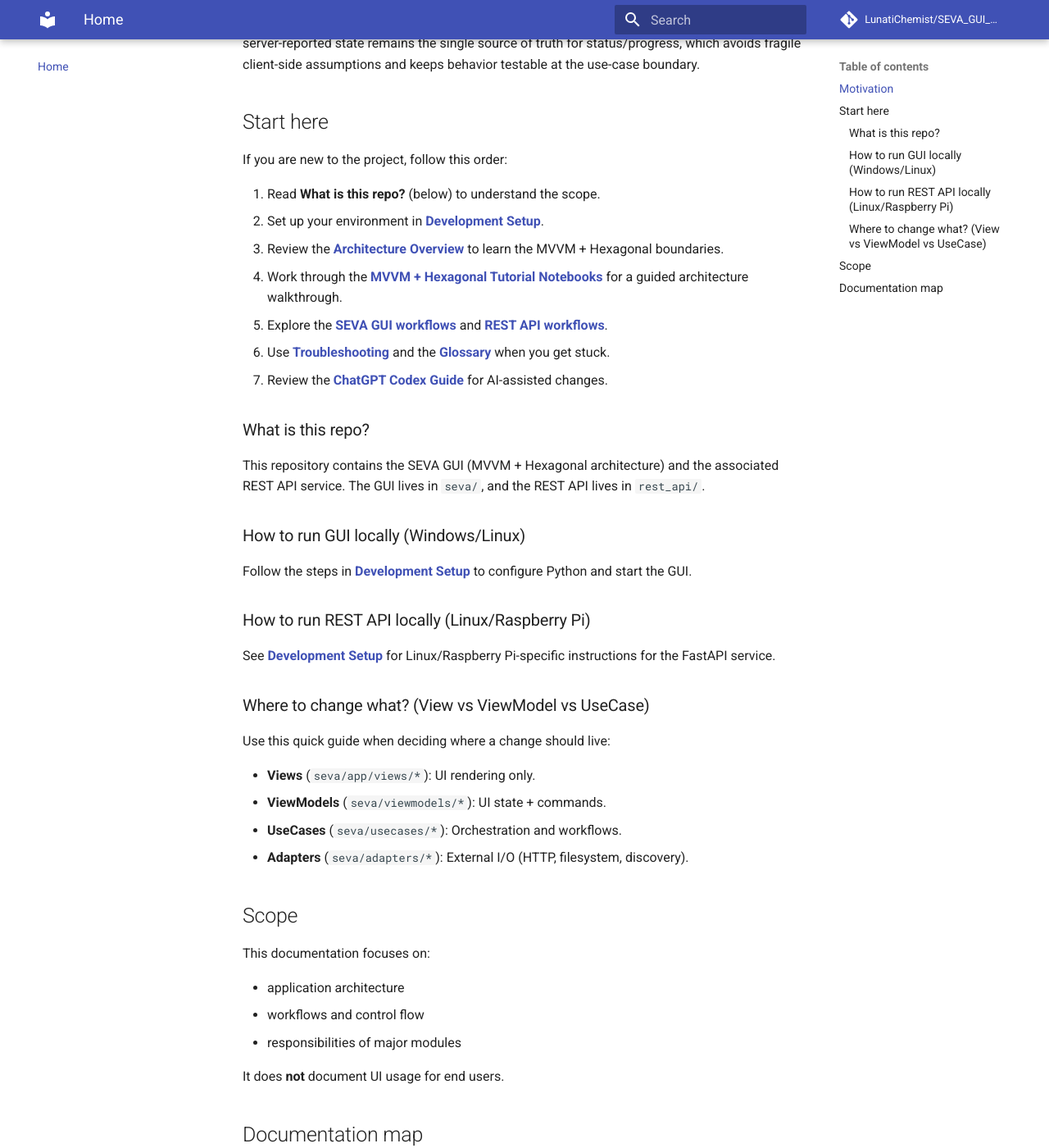
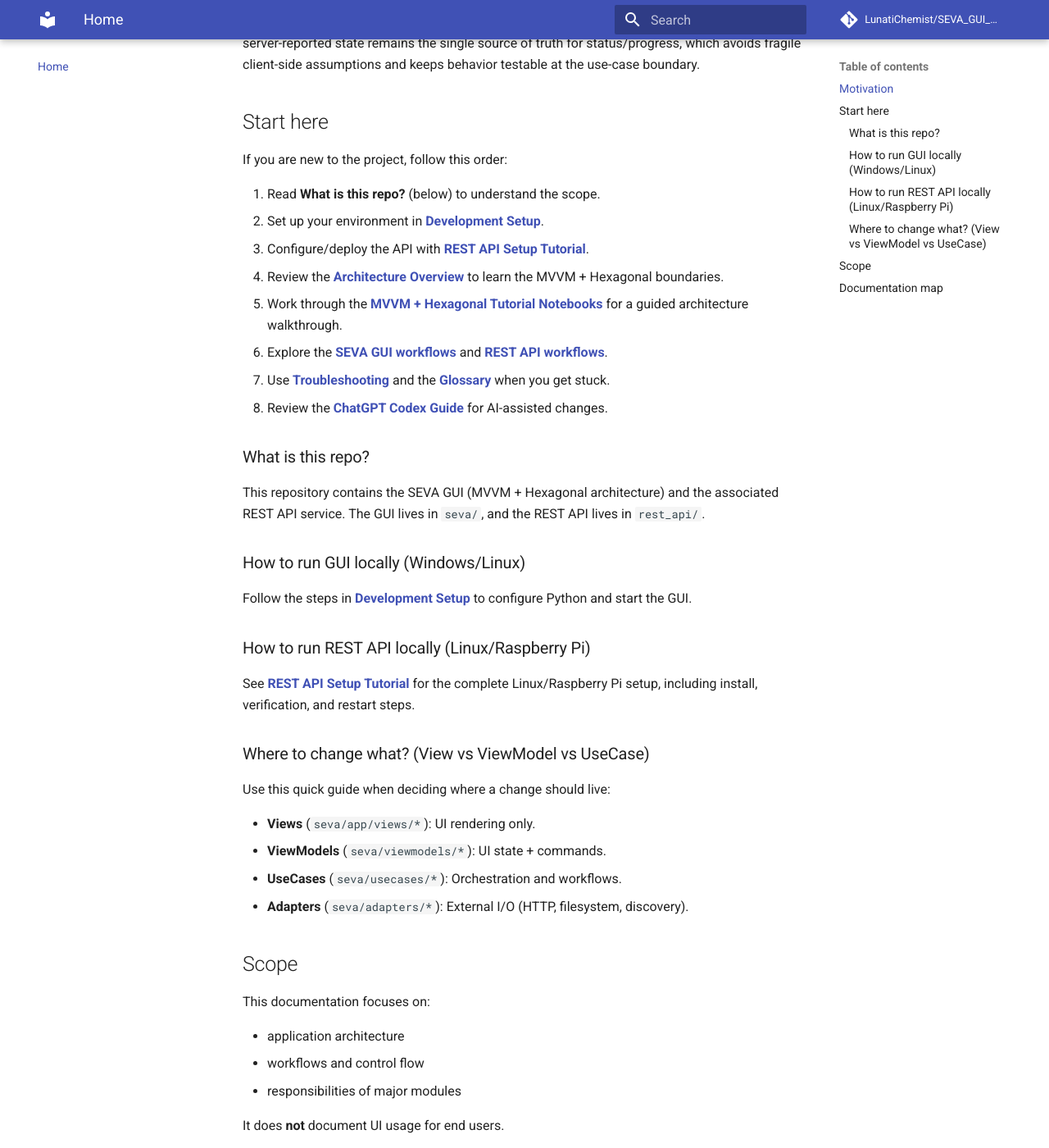
Before and after one commit to LunatiChemist/SEVA_GUI_MVVM, an MkDocs documentation site: the page built from docs/index.md, in a window 1280 px wide and 1400 px high, scrolled down 752 px. Shown: the whole window at 82% size. Built offline with MkDocs 1.6.1 and Material for MkDocs 9.7.7, drawn with Linux system fonts in a browser that asks for light colours; comment, search, counter and statistics services are not loaded; some of the changed text lies outside the part shown.

Commit message:
docs: add REST API setup tutorial with restart guidance

```diff
--- a/docs/index.md
+++ b/docs/index.md
@@ -34,11 +34,12 @@ If you are new to the project, follow this order:
 
 1. Read **What is this repo?** (below) to understand the scope.
 2. Set up your environment in **[Development Setup](dev-setup.md)**.
-3. Review the **[Architecture Overview](architecture_overview.md)** to learn the MVVM + Hexagonal boundaries.
-4. Work through the **[MVVM + Hexagonal Tutorial Notebooks](mvvm_tutorial_notebooks.md)** for a guided architecture walkthrough.
-5. Explore the **[SEVA GUI workflows](workflows_seva.md)** and **[REST API workflows](workflows_rest_api.md)**.
-6. Use **[Troubleshooting](troubleshooting.md)** and the **[Glossary](glossary.md)** when you get stuck.
-7. Review the **[ChatGPT Codex Guide](codex_guide.md)** for AI-assisted changes.
+3. Configure/deploy the API with **[REST API Setup Tutorial](rest-api-setup.md)**.
+4. Review the **[Architecture Overview](architecture_overview.md)** to learn the MVVM + Hexagonal boundaries.
+5. Work through the **[MVVM + Hexagonal Tutorial Notebooks](mvvm_tutorial_notebooks.md)** for a guided architecture walkthrough.
+6. Explore the **[SEVA GUI workflows](workflows_seva.md)** and **[REST API workflows](workflows_rest_api.md)**.
+7. Use **[Troubleshooting](troubleshooting.md)** and the **[Glossary](glossary.md)** when you get stuck.
+8. Review the **[ChatGPT Codex Guide](codex_guide.md)** for AI-assisted changes.
 
 ### What is this repo?
 
@@ -52,8 +53,8 @@ Follow the steps in **[Development Setup](dev-setup.md)** to configure Python an
 
 ### How to run REST API locally (Linux/Raspberry Pi)
 
-See **[Development Setup](dev-setup.md)** for Linux/Raspberry Pi-specific instructions
-for the FastAPI service.
+See **[REST API Setup Tutorial](rest-api-setup.md)** for the complete Linux/Raspberry Pi setup,
+including install, verification, and restart steps.
 
 ### Where to change what? (View vs ViewModel vs UseCase)
 
@@ -79,10 +80,11 @@ It does **not** document UI usage for end users.
 Follow this order for a linear tour through the docs:
 
 1. **[Development Setup](dev-setup.md)** (local environment + run GUI/API)
-2. **[Architecture Overview](architecture_overview.md)** (MVVM + Hexagonal boundaries)
-3. **[MVVM + Hexagonal Tutorial Notebooks](mvvm_tutorial_notebooks.md)**
-4. **[SEVA GUI workflows](workflows_seva.md)**
-5. **[REST API workflows](workflows_rest_api.md)**
-6. **[Troubleshooting](troubleshooting.md)**
-7. **[Glossary](glossary.md)**
-8. **[ChatGPT Codex Guide](codex_guide.md)**
+2. **[REST API Setup Tutorial](rest-api-setup.md)** (API install, env, smoke tests, restart)
+3. **[Architecture Overview](architecture_overview.md)** (MVVM + Hexagonal boundaries)
+4. **[MVVM + Hexagonal Tutorial Notebooks](mvvm_tutorial_notebooks.md)**
+5. **[SEVA GUI workflows](workflows_seva.md)**
+6. **[REST API workflows](workflows_rest_api.md)**
+7. **[Troubleshooting](troubleshooting.md)**
+8. **[Glossary](glossary.md)**
+9. **[ChatGPT Codex Guide](codex_guide.md)**
--- a/mkdocs.yml
+++ b/mkdocs.yml
@@ -35,6 +35,7 @@ markdown_extensions:
 nav:
   - Home: index.md
   - Development Setup: dev-setup.md
+  - REST API Setup Tutorial: rest-api-setup.md
   - Architecture Overview: architecture_overview.md
   - MVVM + Hexagonal Tutorial Notebooks: mvvm_tutorial_notebooks.md
   - SEVA GUI Workflows: workflows_seva.md
```
Also changed, not shown: docs/dev-setup.md (+6 -2 lines), docs/rest-api-setup.md (added, +151 -0 lines), docs/workflows_rest_api.md (+2 -0 lines).
